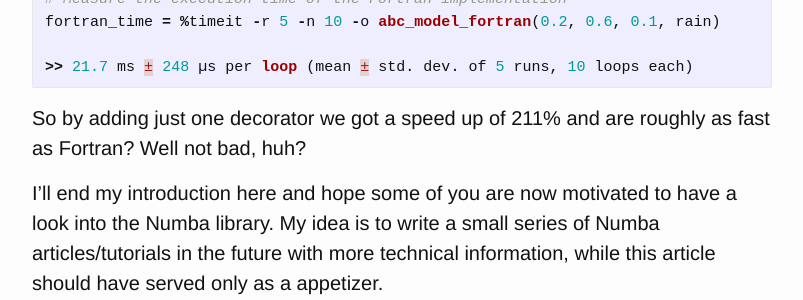
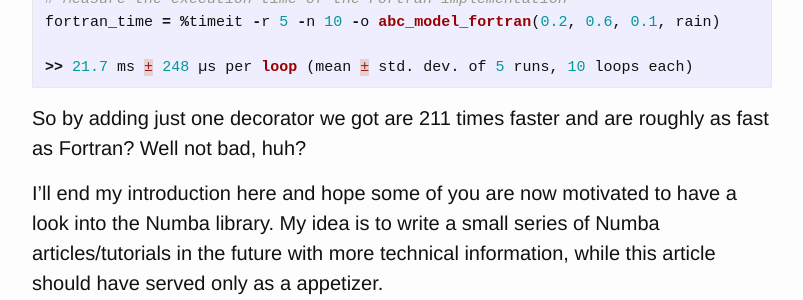
Before and after one commit to kratzert/kratzert.github.io, a Jekyll site: the page built from _posts/2017/2017-09-12-introduction-to-the-numba-library.markdown, in a window 1280 px wide and 900 px high, scrolled down 4840 px. Shown: the part 388-688 px from the top of the window, without its empty margins (238-1041 px from the left). Built offline with Jekyll 4.4.1, drawn with Linux system fonts in a browser that asks for light colours; comment, search, counter and statistics services are not loaded.

Commit message:
Update 2017-09-12-introduction-to-the-numba-library.markdown

````diff
--- a/_posts/2017/2017-09-12-introduction-to-the-numba-library.markdown
+++ b/_posts/2017/2017-09-12-introduction-to-the-numba-library.markdown
@@ -129,6 +129,6 @@ fortran_time = %timeit -r 5 -n 10 -o abc_model_fortran(0.2, 0.6, 0.1, rain)
 
 >> 21.7 ms ± 248 µs per loop (mean ± std. dev. of 5 runs, 10 loops each)
 ```
-So by adding just one decorator we got a speed up of 211% and are roughly as fast as Fortran? Well not bad, huh?
+So by adding just one decorator we got are 211 times faster and are roughly as fast as Fortran? Well not bad, huh?
 
 I'll end my introduction here and hope some of you are now motivated to have a look into the Numba library. My idea is to write a small series of Numba articles/tutorials in the future with more technical information, while this article should have served only as a appetizer.
````
